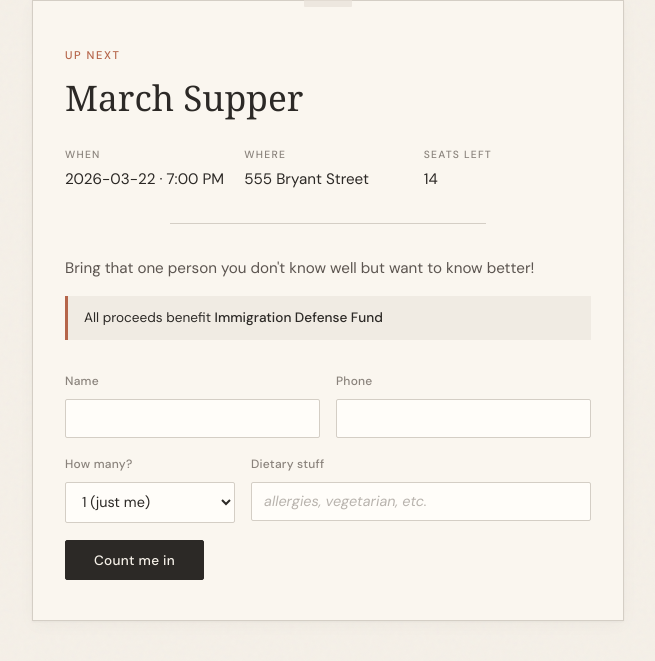
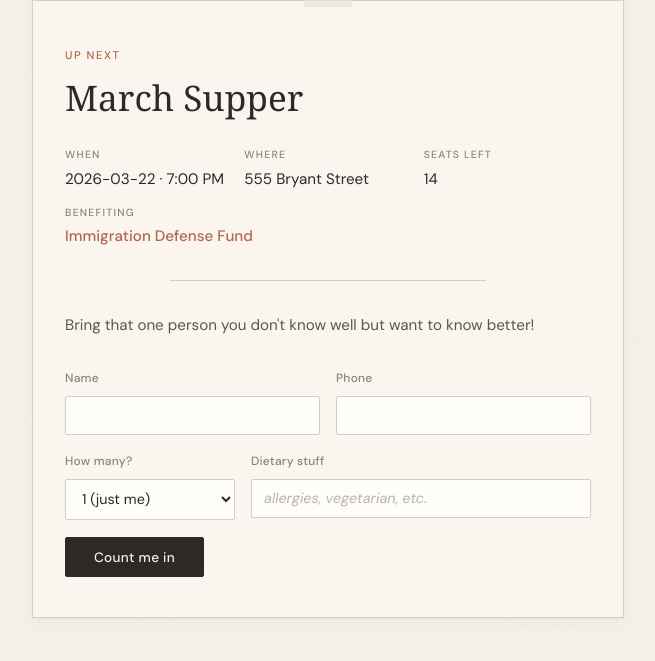
Before and after one commit to Oliver-Y/supper_club, a Flask app: page / in a window 1280 px wide. Shown: the part 96-757 px from the top of the page, without its empty margins (312-967 px from the left). Run offline with Flask 3, Linux system fonts and the light colour scheme; data comes from the database, SQL or seed files in the repository; data that the repository does not hold is empty; some web fonts are replaced.

Commit message:
Move charity to event details section
Charity now appears as a fourth detail item in the event card
header alongside When/Where/Seats, with "Benefiting" label
and rust-colored value. Spans full width when present.

Co-Authored-By: Claude Opus 4.6 <noreply@anthropic.com>

```diff
--- a/static/style.css
+++ b/static/style.css
@@ -125,21 +125,7 @@ main {
     font-size: 0.95rem;
     color: var(--ink-light);
     line-height: 1.6;
-    margin-bottom: 1rem;
-}
-
-.event-charity {
-    font-size: 0.85rem;
-    color: var(--ink);
-    line-height: 1.5;
     margin-bottom: 2rem;
-    padding: 0.75rem 1rem;
-    background: var(--stone-light);
-    border-left: 3px solid var(--rust);
-}
-
-.event-charity strong {
-    font-weight: 500;
 }
 
 /* ── Decorative divider ─────────────────────────────────── */
@@ -210,7 +196,7 @@ main {
 
 .event-details {
     display: grid;
-    grid-template-columns: repeat(3, 1fr);
+    grid-template-columns: repeat(auto-fit, minmax(140px, 1fr));
     gap: 0.75rem;
 }
 
@@ -231,6 +217,15 @@ main {
 .detail-value {
     font-size: 0.95rem;
     color: var(--ink);
+}
+
+.event-detail-charity {
+    grid-column: 1 / -1;
+}
+
+.detail-value-charity {
+    color: var(--rust);
+    font-weight: 500;
 }
 
 /* ── Menu ───────────────────────────────────────────────── */
--- a/templates/index.html
+++ b/templates/index.html
@@ -18,16 +18,16 @@
             <span class="detail-label">Seats Left</span>
             <span class="detail-value">{{ spots_left }}</span>
         </div>
+        {% if event.charity %}
+        <div class="event-detail event-detail-charity">
+            <span class="detail-label">Benefiting</span>
+            <span class="detail-value detail-value-charity">{{ event.charity }}</span>
+        </div>
+        {% endif %}
     </div>
 
     {% if event.menu_description and event.menu_description != 'TBD' %}
     <p class="event-blurb">{{ event.menu_description }}</p>
-    {% endif %}
-
-    {% if event.charity %}
-    <p class="event-charity">
-        All proceeds benefit <strong>{{ event.charity }}</strong>
-    </p>
     {% endif %}
 
     {% if spots_left > 0 %}
```
